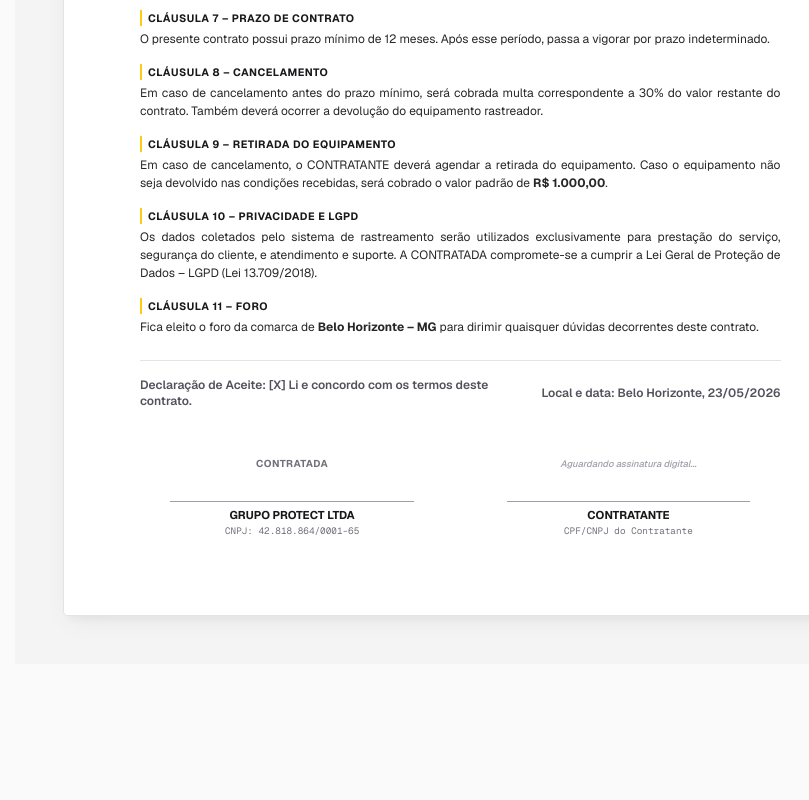
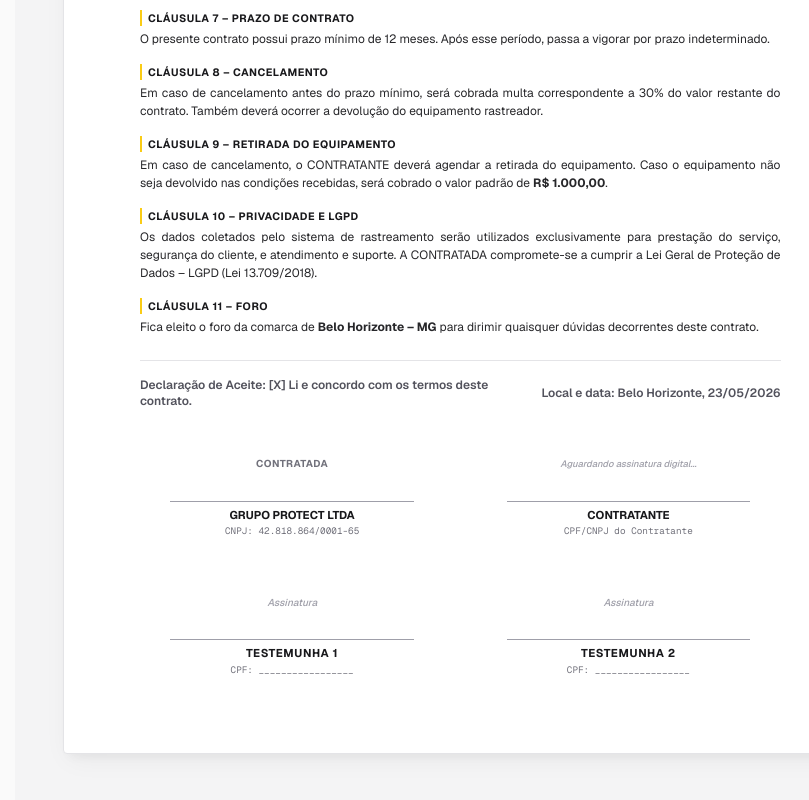
Before and after one commit to guhrizzo/contrato_rastreamento, a Next.js app: page / in a window 1280 px wide. Shown: the part 1233-2033 px from the top of the page, without its empty margins (471-1280 px from the left). Before the commit the page ends 1897 px from the top, so only its background shows below. Built offline with nearby package versions, Linux system fonts and the light colour scheme.

Commit message:
Update page.tsx

```diff
--- a/app/page.tsx
+++ b/app/page.tsx
@@ -1377,6 +1377,7 @@ export default function Home() {
               </div>
 
               {/* ASSINATURA */}
+
               <div className="mt-6 pt-4 border-t border-zinc-200" style={{ pageBreakBefore: "auto", pageBreakInside: "avoid", breakInside: "avoid" }}>
 
                 <div className="text-xs text-zinc-600 mb-6 font-semibold flex flex-col sm:flex-row sm:items-center sm:justify-between gap-2">
@@ -1417,6 +1418,29 @@ export default function Home() {
                   </div>
 
                 </div>
+
+                {/* TESTEMUNHAS */}
+                <div className="grid grid-cols-2 gap-8 text-center text-[9pt] mt-8">
+
+                  <div className="flex flex-col items-center">
+                    <div className="h-16 flex items-center justify-center">
+                      <span className="text-[7.5pt] text-zinc-400 italic font-medium">Assinatura</span>
+                    </div>
+                    <div className="w-4/5 border-t border-zinc-400 mt-1 mb-1"></div>
+                    <p className="font-bold text-zinc-900 text-[8.5pt] uppercase tracking-wider">Testemunha 1</p>
+                    <p className="text-[7pt] text-zinc-500 font-mono">CPF: _________________</p>
+                  </div>
+
+                  <div className="flex flex-col items-center">
+                    <div className="h-16 flex items-center justify-center">
+                      <span className="text-[7.5pt] text-zinc-400 italic font-medium">Assinatura</span>
+                    </div>
+                    <div className="w-4/5 border-t border-zinc-400 mt-1 mb-1"></div>
+                    <p className="font-bold text-zinc-900 text-[8.5pt] uppercase tracking-wider">Testemunha 2</p>
+                    <p className="text-[7pt] text-zinc-500 font-mono">CPF: _________________</p>
+                  </div>
+
+                </div>
               </div>
 
             </article>
```
